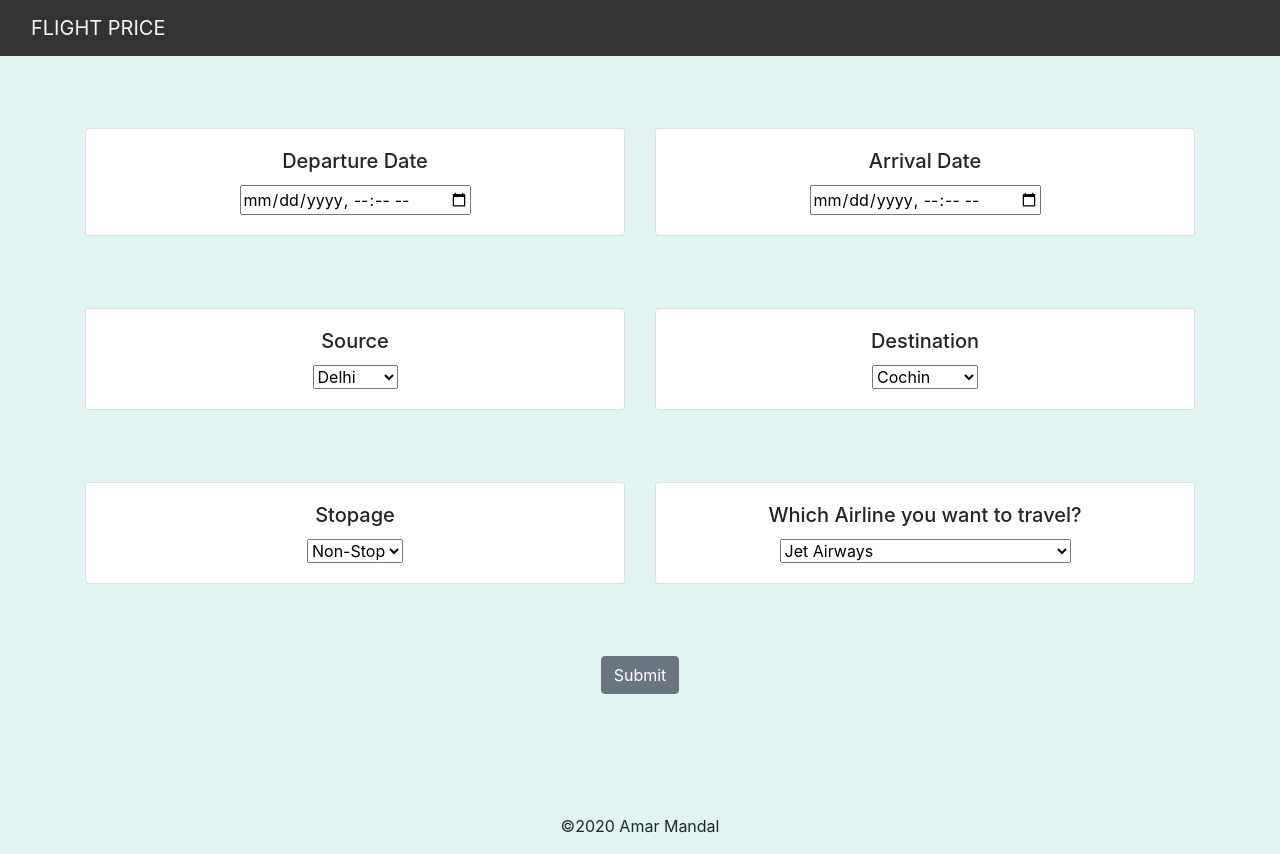
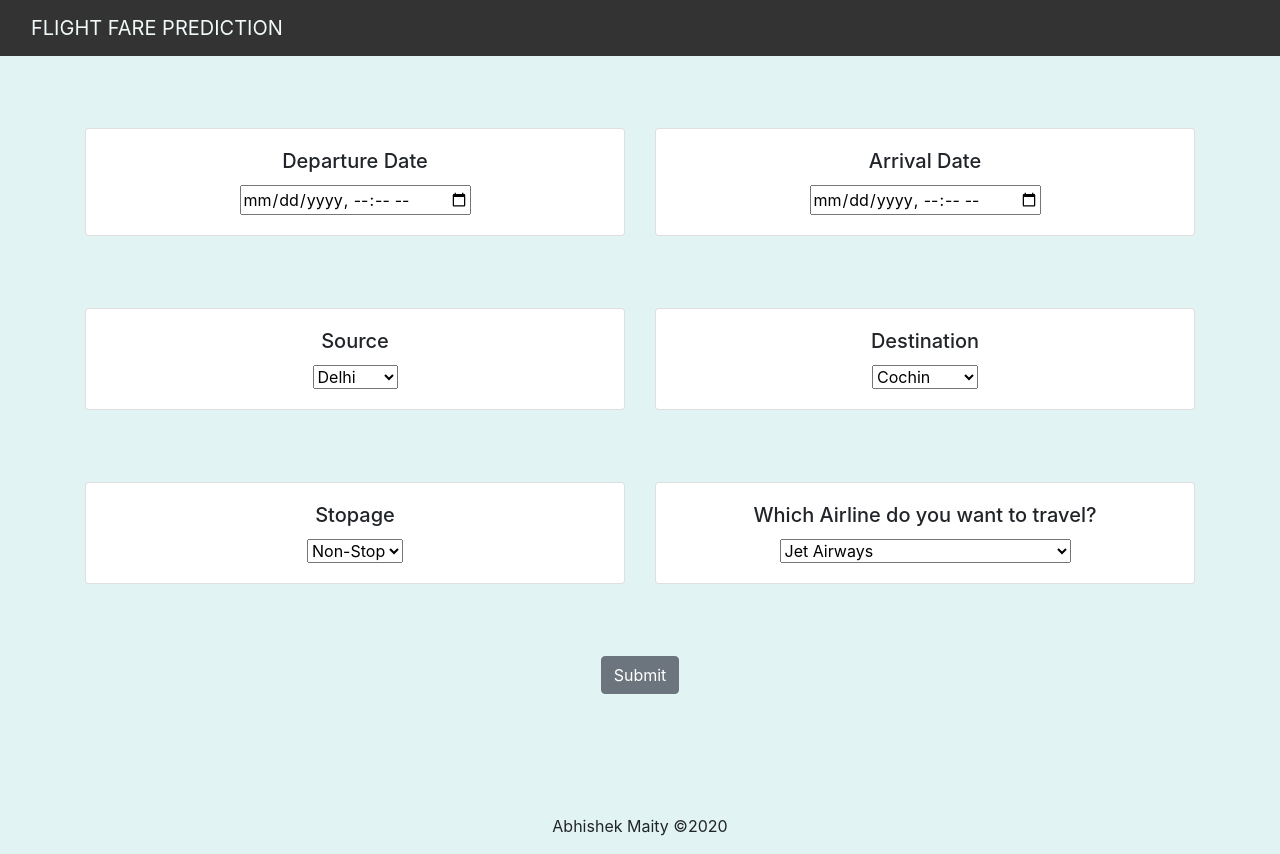
Before and after one commit to AbhishekMaity001/Machine-Learning-Projects, a Flask app: page / in a window 1280 px wide. Run offline with Flask 2, Linux system fonts and the light colour scheme; parts of the project's set-up code (start-up, migrations or seed data) failed here and were passed over; some libraries are stand-ins or nearby versions.

Commit message:
updated templates

```diff
--- a/Flight Price Fare Prediction/templates/home.html
+++ b/Flight Price Fare Prediction/templates/home.html
@@ -23,7 +23,7 @@
     <nav class="navbar navbar-inverse navbar-fixed-top">
         <div class="container-fluid">
             <div class="navbar-header">
-                <a class="navbar-brand" href="/">FLIGHT PRICE</a>
+                <a class="navbar-brand" href="/">FLIGHT FARE PREDICTION</a>
             </div>
         </div>
     </nav>
@@ -123,7 +123,7 @@
                 <div class="col-sm-6">
                     <div class="card">
                         <div class="card-body">
-                            <h5 class="card-title">Which Airline you want to travel?</h5>
+                            <h5 class="card-title">Which Airline do you want to travel?</h5>
                             <!-- Airline -->
                             <select name="airline" id="airline" required="required">
                                 <option value="Jet Airways">Jet Airways</option>
@@ -160,7 +160,7 @@
 
         <br>
         <br>
-        <p>©2020 Amar Mandal</p>
+        <p>Abhishek Maity ©2020 </p>
 
     </div>
 
```
